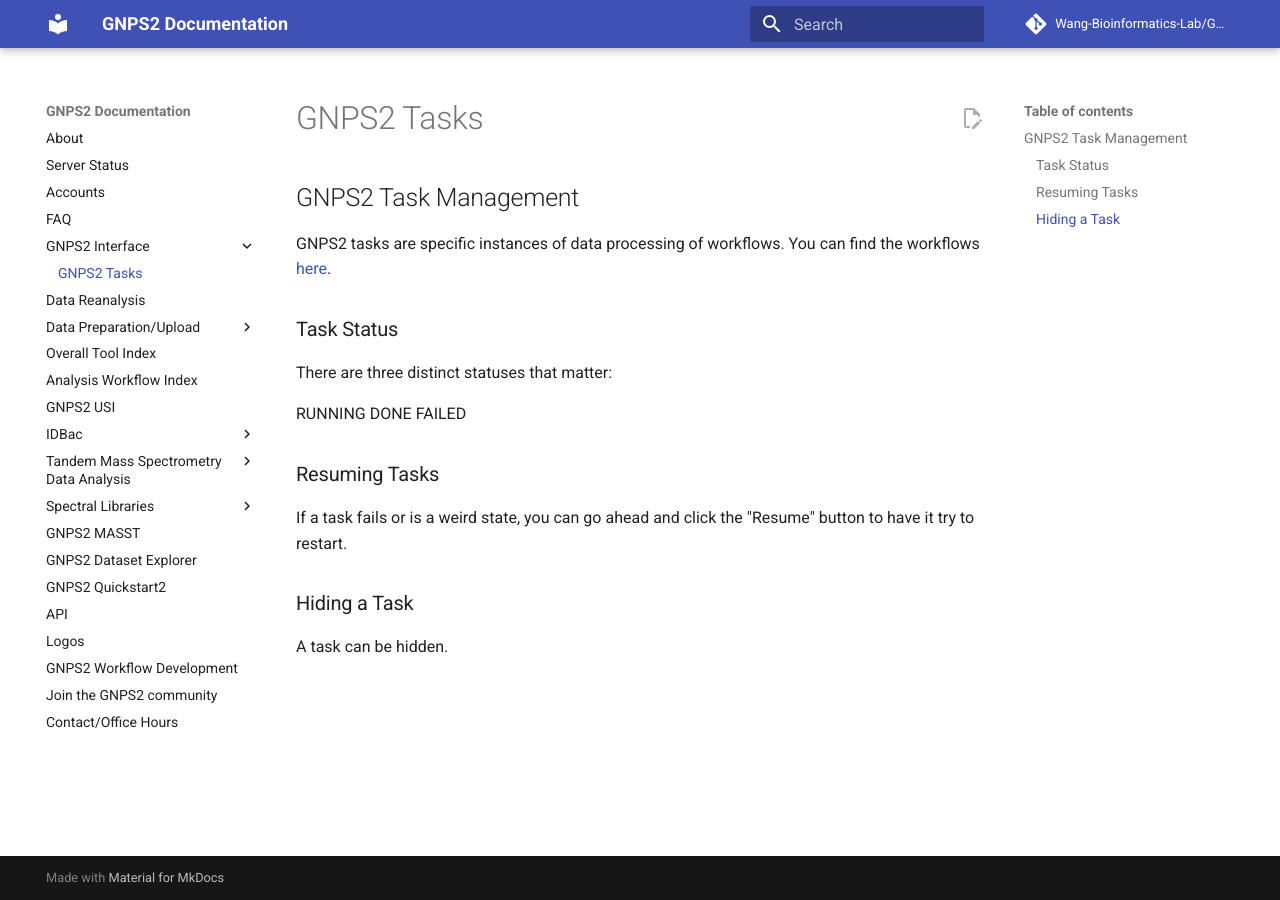
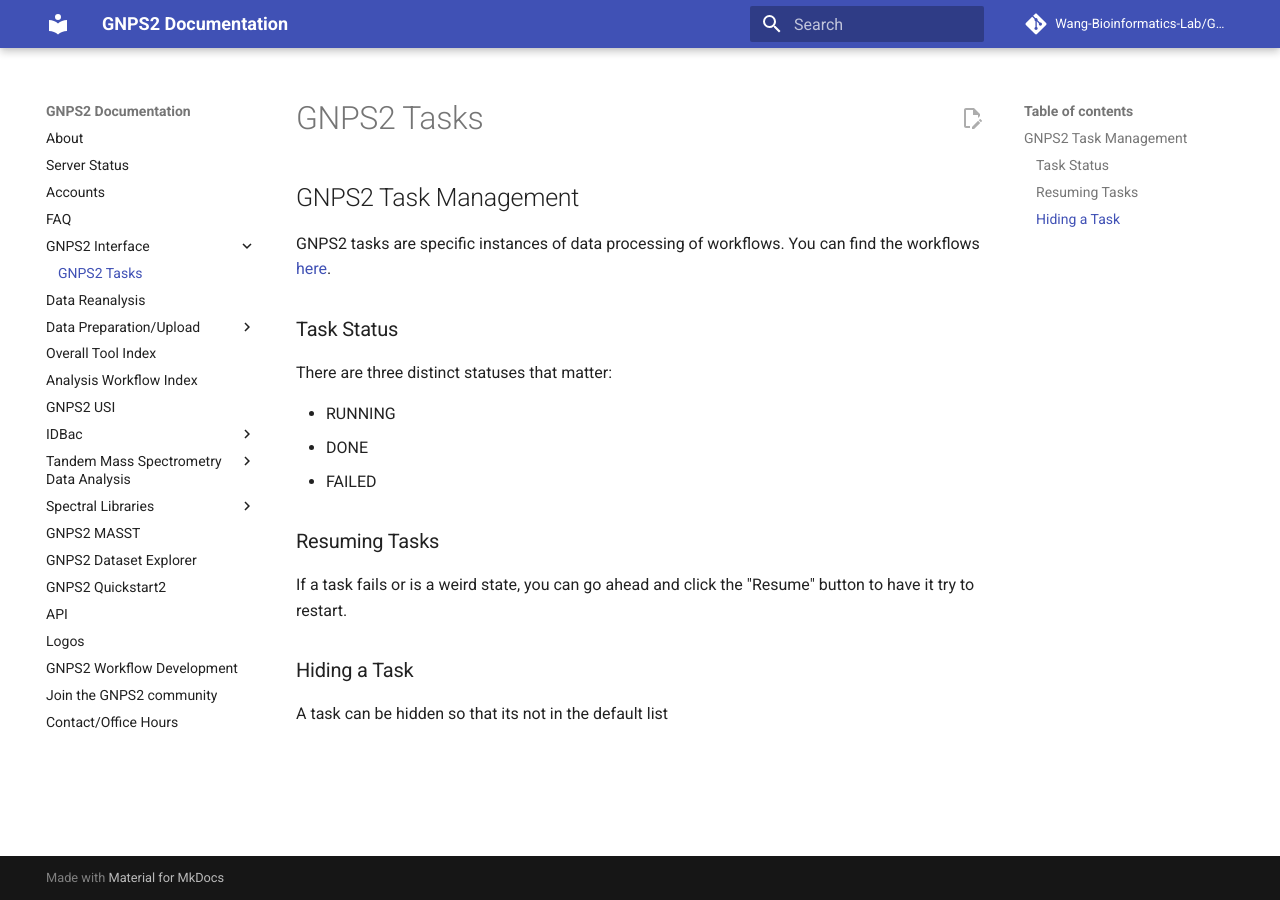
Before and after one commit to Wang-Bioinformatics-Lab/GNPS2_Documentation, an MkDocs documentation site: the page built from docs/workflowtasks.md, in a window 1280 px wide. Built offline with MkDocs 1.6.1 and Material for MkDocs 9.7.7, drawn with Linux system fonts in a browser that asks for light colours; comment, search, counter and statistics services are not loaded.

Commit message:
Update workflowtasks.md

```diff
--- a/docs/workflowtasks.md
+++ b/docs/workflowtasks.md
@@ -6,9 +6,9 @@
 
 There are three distinct statuses that matter:
 
-RUNNING
-DONE
-FAILED
+* RUNNING
+* DONE
+* FAILED
 
 ### Resuming Tasks
 
@@ -16,4 +16,4 @@
 
 ### Hiding a Task
 
-A task can be hidden.
+A task can be hidden so that its not in the default list
```
